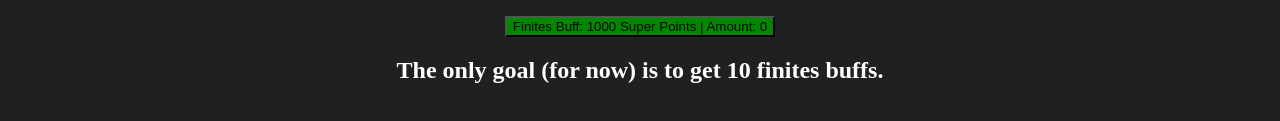
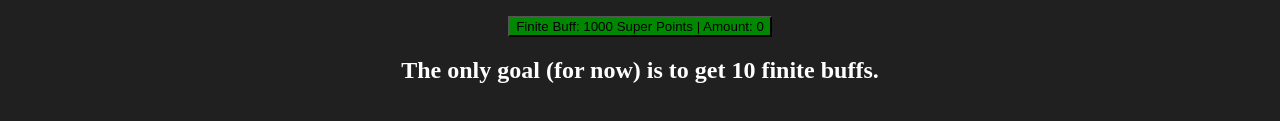
Before and after one commit to Zoelloisntgood/a-basic-incremental-game, a plain HTML site: page index.html in a window 1280 px wide. Shown: the part 469-590 px from the top of the page. Drawn offline with Linux system fonts and the light colour scheme.

Commit message:
Update index.html

```diff
--- a/index.html
+++ b/index.html
@@ -174,9 +174,9 @@
                     <br>
                     <div style="text-align: center;">
                         <button onclick="FinitesBuff()" style="background-color: #008800">
-                            Finites Buff: <span id ="finitesbuffcost">1000</span> Super Points | Amount: <span id ="finitesbuff">0</span>
+                            Finite Buff: <span id ="finitesbuffcost">1000</span> Super Points | Amount: <span id ="finitesbuff">0</span>
                         </button>
-                        <h2>The only goal (for now) is to get 10 finites buffs.</h2>
+                        <h2>The only goal (for now) is to get 10 finite buffs.</h2>
                     </div>
     </body>
 </html>
```
